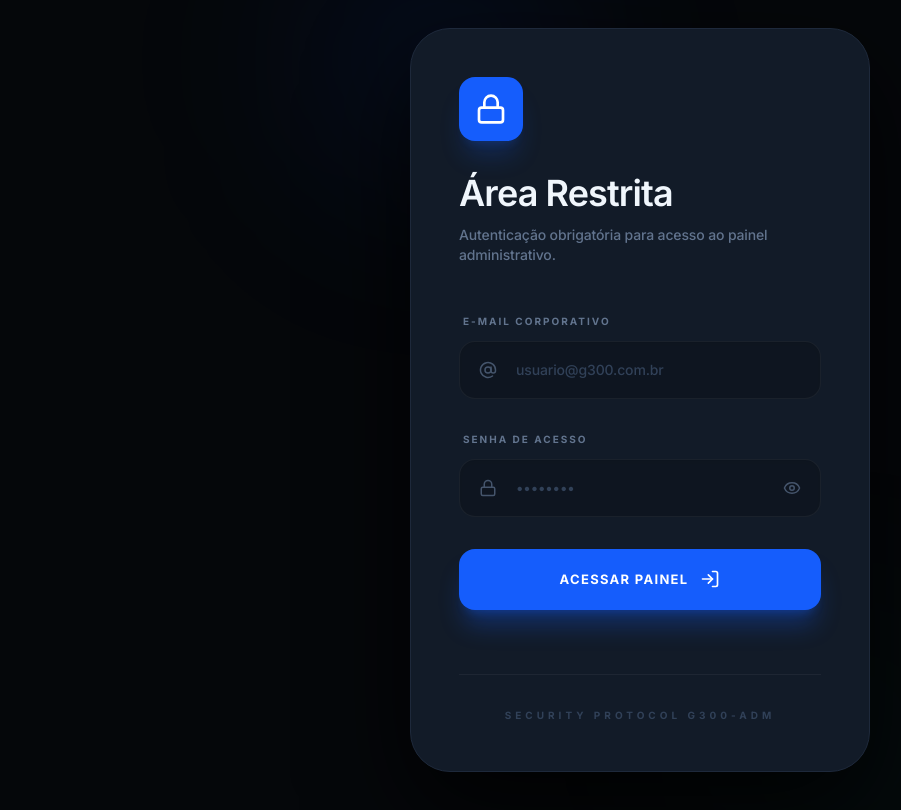
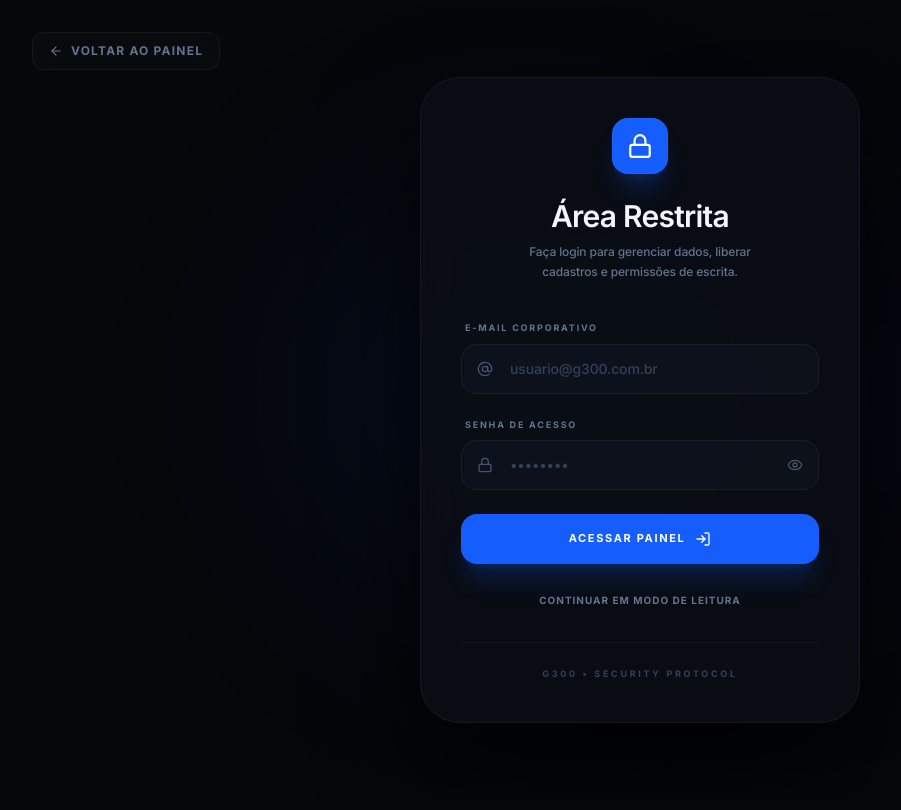
Before and after one commit to profissionaltrgm-arch/CreationsApp, a Next.js app: page /login in a window 1280 px wide. Shown: the top 810 px of the page, without its empty margins (0-901 px from the left). Built offline with nearby package versions, Linux system fonts and the light colour scheme; no server answers.

Commit message:
design: refine login screen to look extremely premium and support reading mode redirection

```diff
--- a/src/app/login/page.tsx
+++ b/src/app/login/page.tsx
@@ -8,9 +8,9 @@ import {
   EyeOff,
   Loader2,
   Lock,
-  X,
   AtSign,
-  LogIn
+  LogIn,
+  ArrowLeft
 } from "lucide-react";
 import { cn } from "@/lib/utils";
 
@@ -33,78 +33,88 @@ export default function LoginPage() {
       setError("Credenciais inválidas. Verifique seu acesso.");
       setLoading(false);
     } else {
-      router.push("/dashboard");
+      router.push("/dashboard/validacoes");
     }
   };
 
   return (
-    <div className="min-h-screen flex items-center justify-center p-6 bg-[#05070a] font-inter">
-      <div className="w-full max-w-[460px] relative animate-in zoom-in-95 duration-700">
-        {/* Glow Effect Background */}
-        <div className="absolute -top-24 -left-24 w-64 h-64 bg-blue-600/10 rounded-full blur-[100px] pointer-events-none" />
-        <div className="absolute -bottom-24 -right-24 w-64 h-64 bg-emerald-600/5 rounded-full blur-[100px] pointer-events-none" />
+    <div className="min-h-screen flex items-center justify-center p-6 bg-[#05070a] font-inter relative overflow-hidden">
+      {/* Background Glows */}
+      <div className="absolute top-1/4 left-1/4 w-96 h-96 bg-blue-600/10 rounded-full blur-[120px] pointer-events-none" />
+      <div className="absolute bottom-1/4 right-1/4 w-96 h-96 bg-indigo-600/5 rounded-full blur-[120px] pointer-events-none" />
 
-        {/* Card Petroleum Luxe */}
-        <div className="bg-[#121b28] border border-[#1e293b] rounded-[2.5rem] p-12 shadow-[0_40px_100px_rgba(0,0,0,0.8)] relative overflow-hidden">
+      {/* Floating Back Button */}
+      <button
+        onClick={() => router.push("/dashboard/validacoes")}
+        className="absolute top-8 left-8 flex items-center gap-2 text-slate-500 hover:text-white transition-colors text-xs font-bold uppercase tracking-widest bg-white/[0.02] border border-white/5 hover:border-white/10 px-4 py-2.5 rounded-xl backdrop-blur-md"
+      >
+        <ArrowLeft size={14} /> Voltar ao Painel
+      </button>
+
+      <div className="w-full max-w-[440px] relative animate-in zoom-in-95 duration-500">
+        {/* Card Oil/Dark Premium */}
+        <div className="bg-[#0B0E14]/90 border border-white/5 rounded-[2.5rem] p-10 shadow-[0_50px_100px_rgba(0,0,0,0.8)] relative overflow-hidden backdrop-blur-xl">
           {/* Logo/Icon Header */}
-          <div className="mb-12">
-            <div className="w-16 h-16 rounded-2xl bg-blue-600 flex items-center justify-center mb-8 shadow-xl shadow-blue-600/20">
-              <Lock size={32} className="text-white" />
+          <div className="mb-10 text-center">
+            <div className="w-14 h-14 rounded-2xl bg-blue-600 flex items-center justify-center mx-auto mb-6 shadow-xl shadow-blue-600/20 border border-blue-500/20">
+              <Lock size={26} className="text-white" />
             </div>
-            <h2 className="text-4xl font-display font-bold text-white mb-3 tracking-tight">
+            <h2 className="text-3xl font-bold text-white mb-2 tracking-tight">
               Área Restrita
             </h2>
-            <p className="text-slate-500 text-sm font-medium">Autenticação obrigatória para acesso ao painel administrativo.</p>
+            <p className="text-slate-500 text-xs font-medium max-w-[280px] mx-auto leading-relaxed">
+              Faça login para gerenciar dados, liberar cadastros e permissões de escrita.
+            </p>
           </div>
 
-          <form onSubmit={handleLogin} className="space-y-8">
+          <form onSubmit={handleLogin} className="space-y-6">
             {/* E-mail */}
-            <div className="space-y-3">
-              <label className="block text-[10px] font-bold uppercase tracking-[0.2em] text-slate-500 ml-1">
+            <div className="space-y-2">
+              <label className="block text-[9px] font-bold uppercase tracking-[0.2em] text-slate-500 ml-1">
                 E-mail Corporativo
               </label>
               <div className="relative group">
-                <AtSign className="absolute left-5 top-1/2 -translate-y-1/2 text-slate-600 group-focus-within:text-blue-500 transition-colors" size={18} />
+                <AtSign className="absolute left-4 top-1/2 -translate-y-1/2 text-slate-600 group-focus-within:text-blue-500 transition-colors" size={16} />
                 <input
                   type="email"
                   required
                   value={email}
                   onChange={(e) => setEmail(e.target.value)}
                   placeholder="usuario@g300.com.br"
-                  className="w-full pl-14 pr-6 py-4.5 rounded-2xl border border-white/5 bg-black/20 text-sm outline-none focus:border-blue-500/50 transition-all text-white placeholder:text-slate-700 font-medium shadow-inner"
+                  className="w-full pl-12 pr-4 py-3.5 rounded-2xl border border-white/5 bg-[#121620]/60 text-sm outline-none focus:border-blue-500/30 transition-all text-white placeholder:text-slate-700 font-medium shadow-inner"
                 />
               </div>
             </div>
 
             {/* Senha */}
-            <div className="space-y-3">
-              <label className="block text-[10px] font-bold uppercase tracking-[0.2em] text-slate-500 ml-1">
+            <div className="space-y-2">
+              <label className="block text-[9px] font-bold uppercase tracking-[0.2em] text-slate-500 ml-1">
                 Senha de Acesso
               </label>
               <div className="relative group">
-                <Lock className="absolute left-5 top-1/2 -translate-y-1/2 text-slate-600 group-focus-within:text-blue-500 transition-colors" size={18} />
+                <Lock className="absolute left-4 top-1/2 -translate-y-1/2 text-slate-600 group-focus-within:text-blue-500 transition-colors" size={16} />
                 <input
                   type={showPassword ? "text" : "password"}
                   required
                   value={password}
                   onChange={(e) => setPassword(e.target.value)}
                   placeholder="••••••••"
-                  className="w-full pl-14 pr-14 py-4.5 rounded-2xl border border-white/5 bg-black/20 text-sm outline-none focus:border-blue-500/50 transition-all text-white placeholder:text-slate-700 font-medium shadow-inner"
+                  className="w-full pl-12 pr-12 py-3.5 rounded-2xl border border-white/5 bg-[#121620]/60 text-sm outline-none focus:border-blue-500/30 transition-all text-white placeholder:text-slate-700 font-medium shadow-inner"
                 />
                 <button
                   type="button"
                   onClick={() => setShowPassword(!showPassword)}
-                  className="absolute right-5 top-1/2 -translate-y-1/2 text-slate-600 hover:text-white transition-colors"
+                  className="absolute right-4 top-1/2 -translate-y-1/2 text-slate-600 hover:text-white transition-colors"
                 >
-                  {showPassword ? <EyeOff size={18} /> : <Eye size={18} />}
+                  {showPassword ? <EyeOff size={16} /> : <Eye size={16} />}
                 </button>
               </div>
             </div>
 
             {/* Erro */}
             {error && (
-              <div className="flex items-center gap-3 p-5 rounded-2xl bg-rose-500/10 border border-rose-500/20 text-[11px] font-bold text-rose-400 animate-in slide-in-from-top-2">
-                <div className="w-2 h-2 rounded-full bg-rose-500 shadow-[0_0_10px_rgba(244,63,94,0.6)] animate-pulse" />
+              <div className="flex items-center gap-3 p-4 rounded-2xl bg-rose-500/10 border border-rose-500/20 text-[10px] font-bold text-rose-400 animate-in slide-in-from-top-2">
+                <div className="w-1.5 h-1.5 rounded-full bg-rose-500 shadow-[0_0_8px_rgba(244,63,94,0.6)] animate-pulse shrink-0" />
                 {error}
               </div>
             )}
@@ -114,30 +124,40 @@ export default function LoginPage() {
               type="submit"
               disabled={loading}
               className={cn(
-                "w-full py-5 rounded-2xl text-[13px] font-bold uppercase tracking-[0.1em] text-white flex items-center justify-center gap-3 transition-all shadow-xl mt-4",
+                "w-full py-4 rounded-2xl text-[11px] font-bold uppercase tracking-[0.15em] text-white flex items-center justify-center gap-2.5 transition-all shadow-xl mt-2",
                 loading
                   ? "bg-slate-800 cursor-not-allowed opacity-50"
-                  : "bg-blue-600 hover:bg-blue-500 shadow-blue-600/30 active:scale-[0.98]"
+                  : "bg-blue-600 hover:bg-blue-500 shadow-blue-600/20 active:scale-[0.99]"
               )}
             >
               {loading ? (
                 <>
-                  <Loader2 size={20} className="animate-spin" />
-                  Sincronizando...
+                  <Loader2 size={16} className="animate-spin" />
+                  Conectando...
                 </>
               ) : (
-                <div className="flex items-center gap-3">
+                <>
                   Acessar Painel
-                  <LogIn size={20} />
-                </div>
+                  <LogIn size={16} />
+                </>
               )}
             </button>
           </form>
 
+          {/* Public Access Link */}
+          <div className="mt-6 text-center">
+            <button
+              onClick={() => router.push("/dashboard/validacoes")}
+              className="text-[10px] font-bold uppercase tracking-widest text-slate-500 hover:text-blue-400 transition-colors"
+            >
+              Continuar em modo de leitura
+            </button>
+          </div>
+
           {/* Footer inside card */}
-          <div className="mt-16 text-center border-t border-white/5 pt-8">
-            <p className="text-[10px] font-bold uppercase tracking-[0.4em] text-slate-700">
-              Security Protocol G300-ADM
+          <div className="mt-8 text-center border-t border-white/[0.04] pt-6">
+            <p className="text-[9px] font-bold uppercase tracking-[0.3em] text-slate-700">
+              G300 • Security Protocol
             </p>
           </div>
         </div>
```
